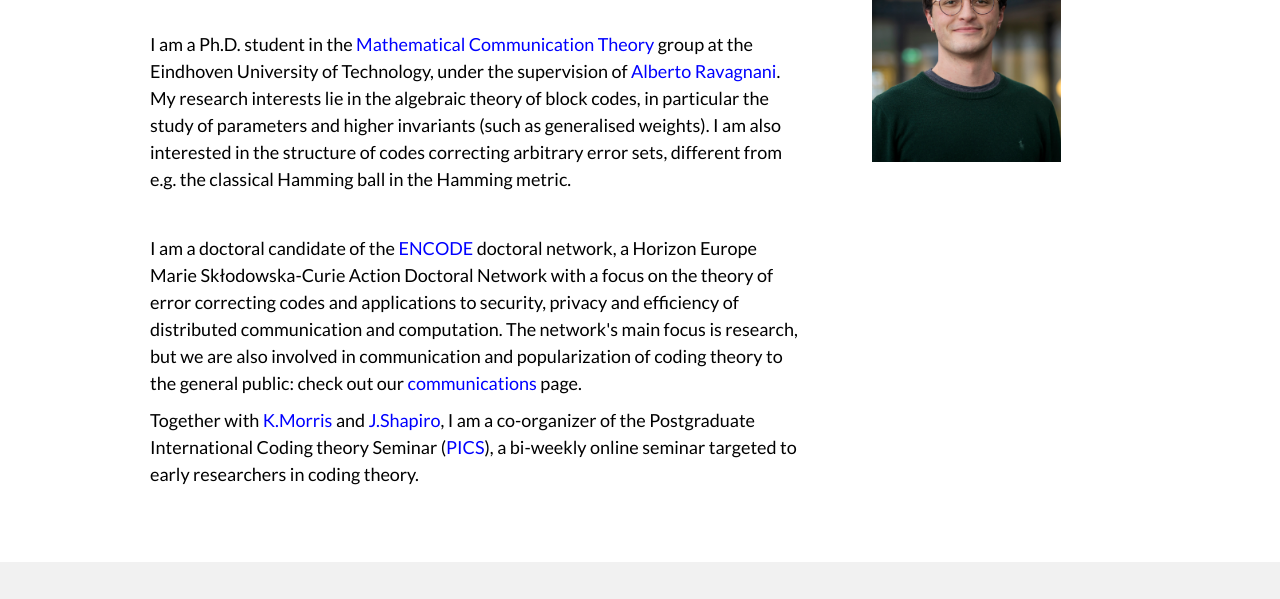
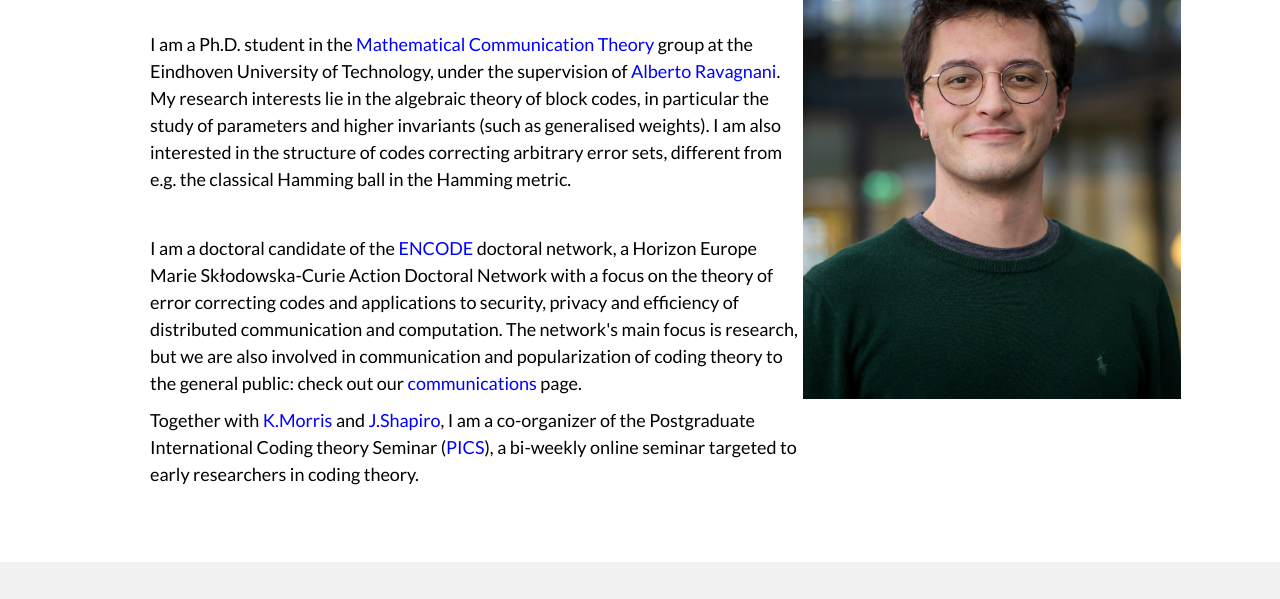
Before and after one commit to andreadigiusto/andreadigiusto.github.io, a plain HTML site: page index.html in a window 1280 px wide. Shown: the part 591-1190 px from the top of the page. Drawn offline with nearby package versions, Linux system fonts and the light colour scheme.

Commit message:
Update index.html

```diff
--- a/index.html
+++ b/index.html
@@ -111,7 +111,7 @@ body,h1,h2,h3,h4,h5,h6 {font-family: "Lato", sans-serif}
     </div>
 
     <div class="w3-third w3-center">
-      <img src="/images/Di_Giusto_Andrea.jpg" alt="Me when I try to look professional" style="width:189px;height:237px;" class="center">
+      <img src="/images/Di_Giusto_Andrea.jpg" alt="Me when I try to look professional" style="width:378px;height:474px;" class="center">
     </div>
   </div>
 </div>
```
